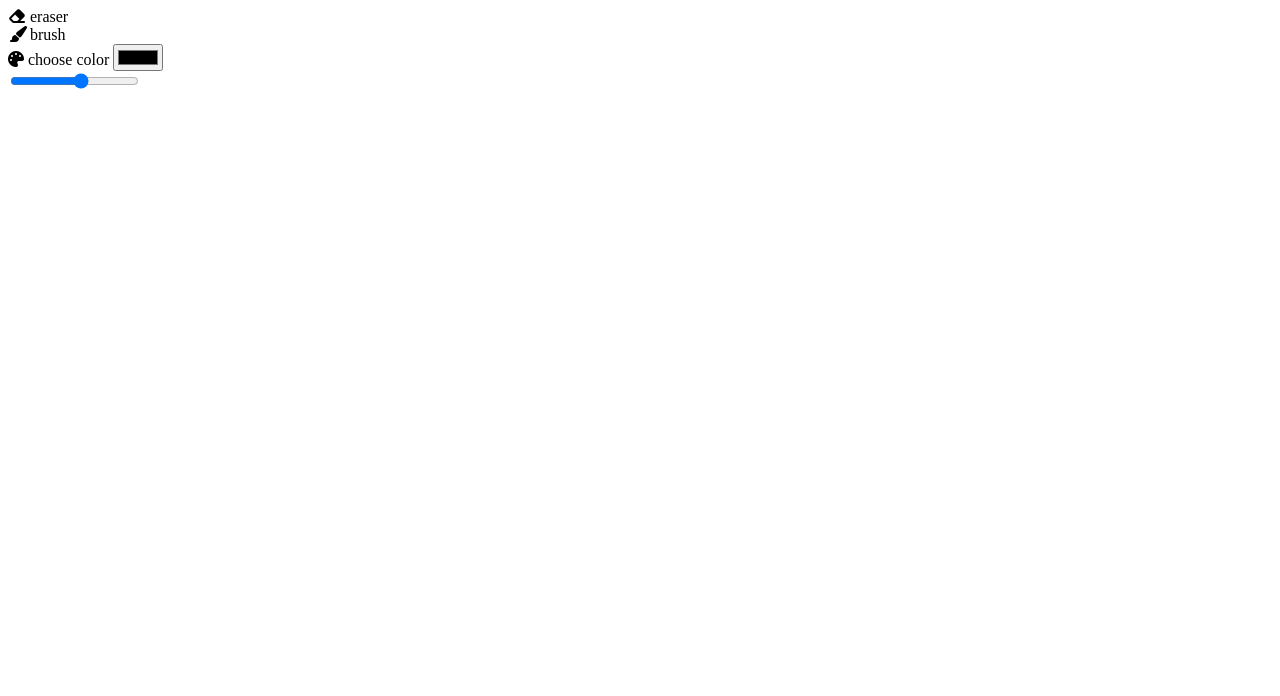
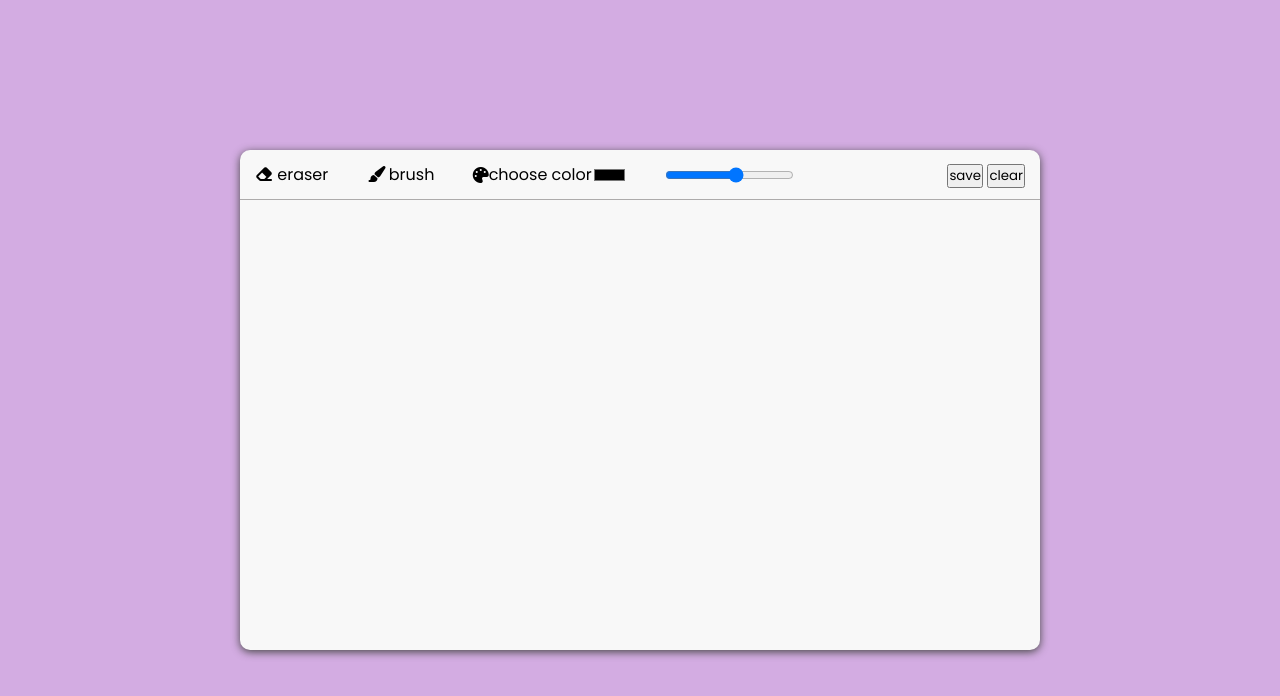
Before and after one commit to HKouhzad1991/hk1991, a plain HTML site: page paint project/index.html in a window 1280 px wide. Drawn offline with Linux system fonts and the light colour scheme.

Commit message:
paint app html css

```diff
--- a/paint project/index.html
+++ b/paint project/index.html
@@ -29,10 +29,16 @@
           </div>
           <input type="range" id="brush-width" min="1" max="10" />
         </div>
-        <div class="buttons"></div>
+        <div class="buttons">
+          <button class="save">save</button>
+          <button class="clear">clear</button>
+        </div>
       </div>
-      <div class="draw-area"></div>
+      <div class="draw-area">
+        <canvas></canvas>
+      </div>
     </div>
+
     <script src="javascript/paint app.js"></script>
   </body>
 </html>
--- a/paint project/style/style.css
+++ b/paint project/style/style.css
@@ -0,0 +1,51 @@
+@import url("https://fonts.googleapis.com/css2?family=Montserrat&family=Poppins&display=swap");
+* {
+  margin: 0;
+  padding: 0;
+  box-sizing: border-box;
+  font-family: "Poppins", sans-serif;
+}
+
+body {
+  display: flex;
+  align-items: center;
+  justify-content: center;
+  min-height: 100vh;
+  background: #d3ace2;
+}
+
+.container {
+  width: 800px;
+  height: 500px;
+  background: #f8f8f8;
+  border-radius: 10px;
+  box-shadow: rgb(70, 70, 70) 0px 2px 8px 0px;
+}
+.tools-area {
+  height: 50px;
+  display: flex;
+  justify-content: space-between;
+  align-items: center;
+  border-bottom: 1px solid #adabab;
+  padding: 0 15px;
+}
+
+.tools {
+  display: flex;
+  width: 70%;
+  justify-content: space-between;
+  align-items: center;
+}
+
+.tools .color {
+  display: flex;
+  align-items: center;
+}
+
+input[type="color"] {
+  border: none;
+  width: 35px;
+  height: 20px;
+  background-color: transparent;
+  cursor: pointer;
+}
```
